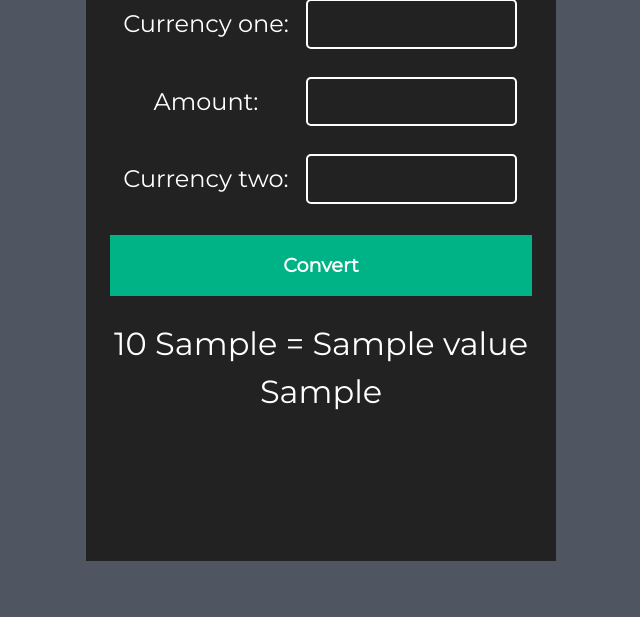
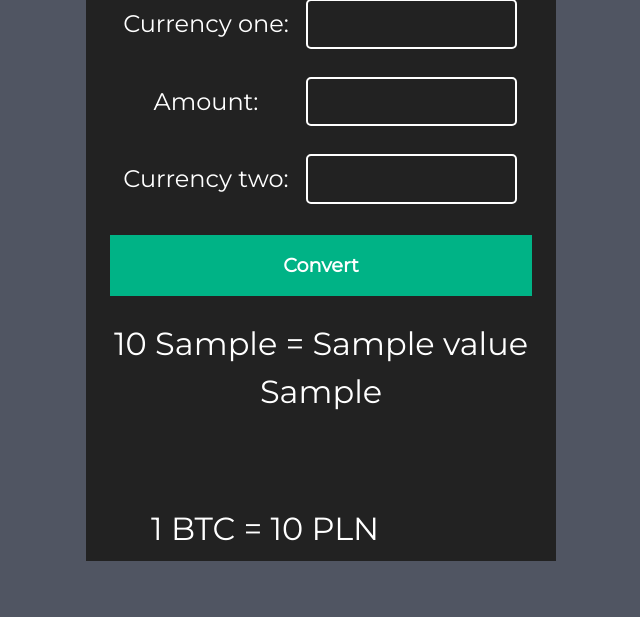
Before and after one commit to loyyo/CurrencyConverter, a Django app: template templates/base.html in a window 1280 px wide. Shown: the part 152-769 px from the top of the page, without its empty margins (319-959 px from the left). Run offline with Django 3.2, Linux system fonts and the light colour scheme; tables that the repository leaves empty hold one stand-in row (values such as "Sample post"); the template is opened without the code that fills it: values that come from a table or form of the project are taken from there, most other values are stand-ins (such as "Sample title", 1, 10 or a date in 2020); some libraries are stand-ins or nearby versions.

Commit message:
BTC Price

```diff
--- a/templates/base.html
+++ b/templates/base.html
@@ -89,6 +89,11 @@ body {
 	height: 1.5rem;
   text-align: center;
 }
+.btc {
+	left: 5rem;
+	bottom: 2rem;
+	position: absolute;
+}
 
 		</style>
 		<title>Currency Converter</title>
@@ -114,6 +119,11 @@ body {
     {{amount}} {{a}} = {{ value }} {{b}}
 	</div>
 	<div class="empty"></div>
+	<div class="btc">
+		<div class='value'>
+			1 BTC = {{ price }} PLN
+		</div>
+	</div>
 </div>
 				{% endblock %}
 				</div>
```
Also changed, not shown: currencies/views.py (+7 -2 lines).
